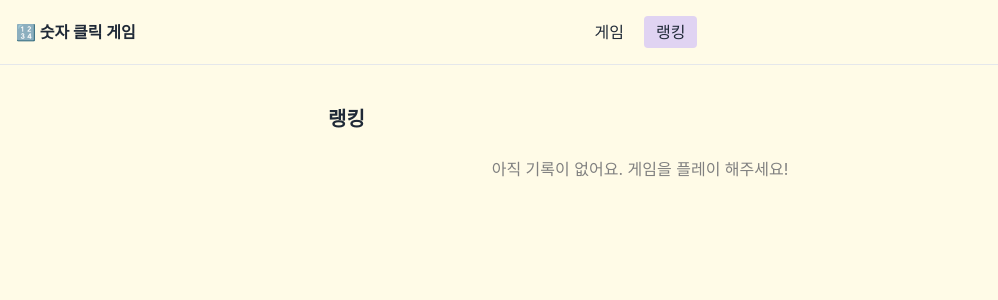
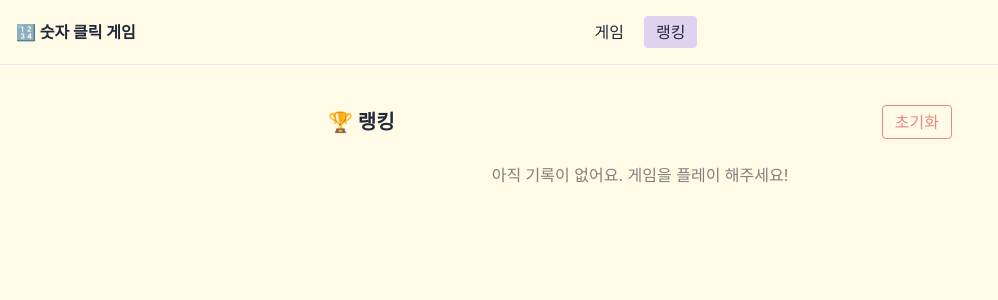
Before and after one commit to 39-play-sopt-web/KimYuMin, a React (Vite) app in the folder Week2/Homework/: page / in a window 1280 px wide. Both pictures are taken after a click on the button "랭킹". Shown: the top 300 px of the page, without its empty margins (0-998 px from the left). Built offline with nearby package versions, Linux system fonts and the light colour scheme.

Commit message:
feat: 랭킹 기록 초기화 기능 구현

```diff
--- a/Week2/Homework/src/hooks/useRanking.js
+++ b/Week2/Homework/src/hooks/useRanking.js
@@ -1,9 +1,14 @@
 import { useState } from "react";
-import { getRecords } from "../utils/records";
+import { getRecords, clearRecords } from "../utils/records";
 import sortRecords from "../utils/sortRecords";
 
 export default function useRanking() {
-  const [records] = useState(() => sortRecords(getRecords()));
+  const [records, setRecords] = useState(() => sortRecords(getRecords()));
 
-  return { records };
+  function resetRecords() {
+    clearRecords();
+    setRecords([]);
+  }
+
+  return { records, resetRecords };
 }
--- a/Week2/Homework/src/pages/RankingPage.jsx
+++ b/Week2/Homework/src/pages/RankingPage.jsx
@@ -2,11 +2,20 @@ import RankingBoard from "../components/RankingBoard";
 import useRanking from "../hooks/useRanking";
 
 export default function RankingPage() {
-  const { records } = useRanking();
+  const { records, resetRecords } = useRanking();
 
   return (
     <main className="mx-auto w-full max-w-2xl px-6 py-10">
-      <h2 className="mb-6 text-xl font-bold">랭킹</h2>
+      <div className="mb-6 flex items-center justify-between">
+        <h2 className="text-xl font-bold">🏆 랭킹</h2>
+        <button
+          type="button"
+          onClick={resetRecords}
+          className="rounded border border-reset-border text-reset-border px-3 py-1"
+        >
+          초기화
+        </button>
+      </div>
       <RankingBoard records={records} />
     </main>
   );
--- a/Week2/Homework/src/styles/colors.css
+++ b/Week2/Homework/src/styles/colors.css
@@ -3,6 +3,7 @@
   --color-primary: #1f2937;
   --color-secondary: #808080;
   --color-border: #e5e7eb;
+  --color-reset-border: #ea8787;
   --color-selected: #e0d3f2;
   --color-card: #ffffff;
 }
--- a/Week2/Homework/src/utils/records.js
+++ b/Week2/Homework/src/utils/records.js
@@ -10,3 +10,7 @@ export function saveRecord(record) {
   records.push(record);
   localStorage.setItem(RECORDS_KEY, JSON.stringify(records));
 }
+
+export function clearRecords() {
+  localStorage.removeItem(RECORDS_KEY);
+}
```
